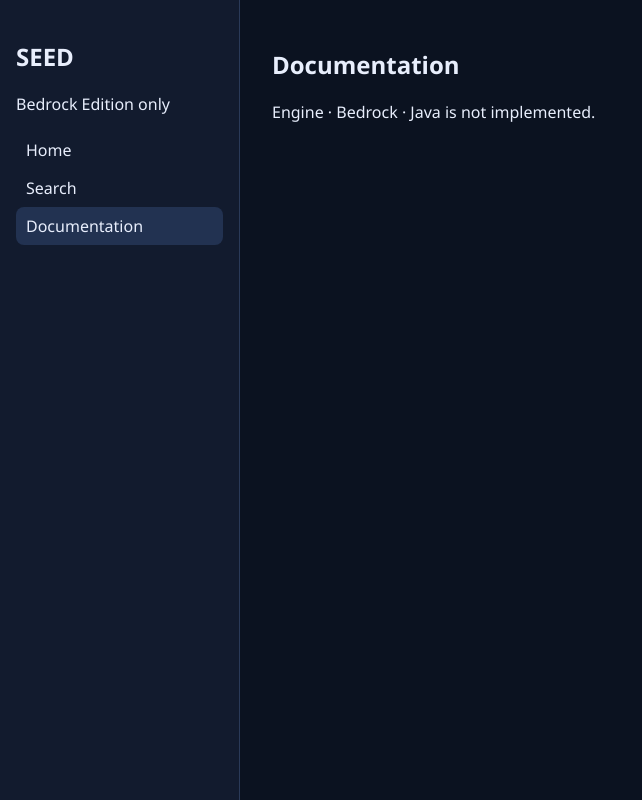
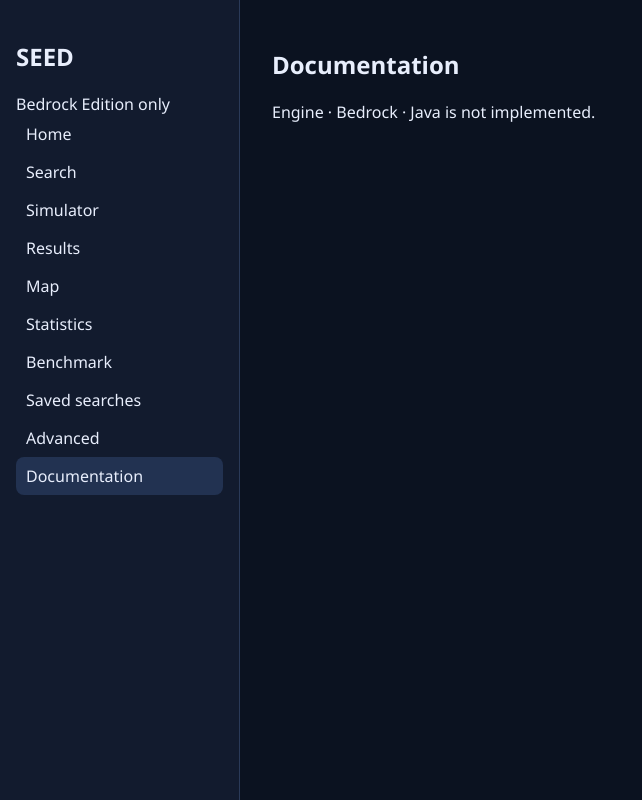
Before and after one commit to PopcornParty/Seed, a React (Vite) app in the folder web/: page /docs in a window 1280 px wide. Shown: the whole page, without its empty margins (0-642 px from the left). Built offline with nearby package versions, Linux system fonts and the light colour scheme.

Commit message:
Finish v0.2.0 Bedrock seed hunter UI, stats, and engine helpers

```diff
--- a/package.json
+++ b/package.json
@@ -1,6 +1,6 @@
 {
   "name": "seed",
-  "version": "0.1.0",
+  "version": "0.2.0",
   "private": true,
   "type": "module",
   "description": "Minecraft Bedrock Edition seed hunter — candidate structure search with explicit accuracy labels",
--- a/web/src/App.tsx
+++ b/web/src/App.tsx
@@ -1,21 +1,43 @@
 import { NavLink, Route, Routes } from "react-router-dom";
 import Home from "./pages/Home";
 import SearchPage from "./pages/SearchPage";
+import SimulatorPage from "./pages/SimulatorPage";
+import ResultsPage from "./pages/ResultsPage";
+import MapPage from "./pages/MapPage";
+import StatisticsPage from "./pages/StatisticsPage";
+import BenchmarkPage from "./pages/BenchmarkPage";
+import SavedPage from "./pages/SavedPage";
 import DocsPage from "./pages/DocsPage";
+import AdvancedPage from "./pages/AdvancedPage";
+
 export default function App() {
   return (
     <div className="layout">
       <nav className="side">
         <h1>SEED</h1>
-        <p>Bedrock Edition only</p>
+        <div className="sub">Bedrock Edition only</div>
         <NavLink to="/" end>Home</NavLink>
         <NavLink to="/search">Search</NavLink>
+        <NavLink to="/simulator">Simulator</NavLink>
+        <NavLink to="/results">Results</NavLink>
+        <NavLink to="/map">Map</NavLink>
+        <NavLink to="/statistics">Statistics</NavLink>
+        <NavLink to="/benchmark">Benchmark</NavLink>
+        <NavLink to="/saved">Saved searches</NavLink>
+        <NavLink to="/advanced">Advanced</NavLink>
         <NavLink to="/docs">Documentation</NavLink>
       </nav>
       <main>
         <Routes>
           <Route path="/" element={<Home />} />
           <Route path="/search" element={<SearchPage />} />
+          <Route path="/simulator" element={<SimulatorPage />} />
+          <Route path="/results" element={<ResultsPage />} />
+          <Route path="/map" element={<MapPage />} />
+          <Route path="/statistics" element={<StatisticsPage />} />
+          <Route path="/benchmark" element={<BenchmarkPage />} />
+          <Route path="/saved" element={<SavedPage />} />
+          <Route path="/advanced" element={<AdvancedPage />} />
           <Route path="/docs" element={<DocsPage />} />
         </Routes>
       </main>
--- a/web/src/engineCopy.ts
+++ b/web/src/engineCopy.ts
@@ -1,4 +1,27 @@
 export {
-  STRUCTURES, ENGINE_VERSION, TARGET_BEDROCK_VERSION, LIMITATIONS,
-  parseSeed, runSearchRange, collectCandidates, structureSeed
+  STRUCTURES,
+  ENGINE_VERSION,
+  TARGET_BEDROCK_VERSION,
+  LIMITATIONS,
+  FEATURE_STATUS,
+  parseSeed,
+  runSearchRange,
+  collectCandidates,
+  structureSeed,
+  simulateSeed,
+  summarizeResults,
+  evaluateSeed,
+  orderConditions,
+  structureScanCost
 } from "../../engine/core/bedrockEngine";
+export type {
+  Accuracy,
+  SearchArea,
+  SearchJob,
+  SearchStats,
+  SeedResult,
+  FoundStructure,
+  StructureCondition,
+  ConditionGroup,
+  StructureConfig
+} from "../../engine/core/bedrockEngine";
```
Also changed, not shown: 1 other file (tests, documents, lock files or other folders).
